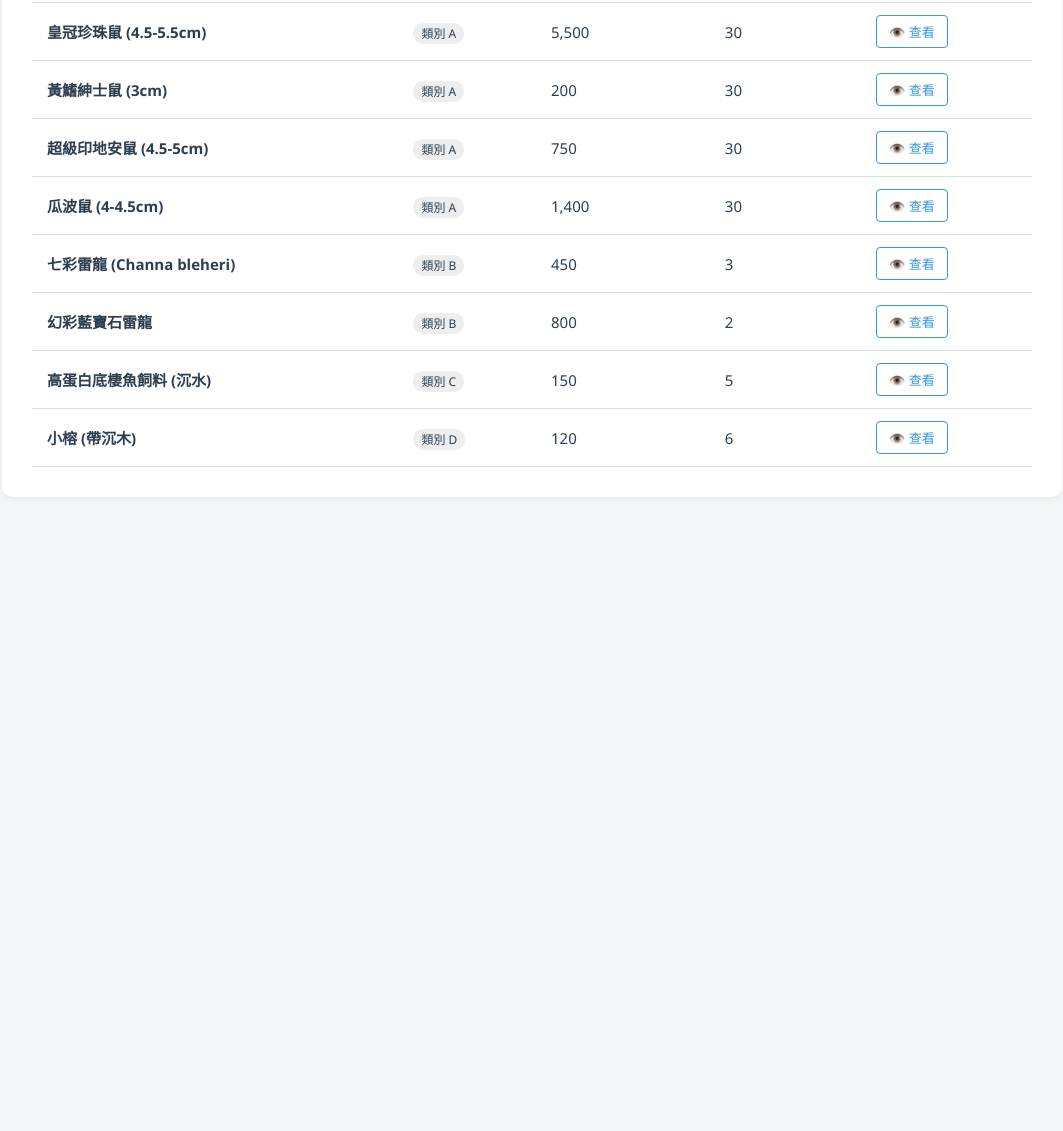
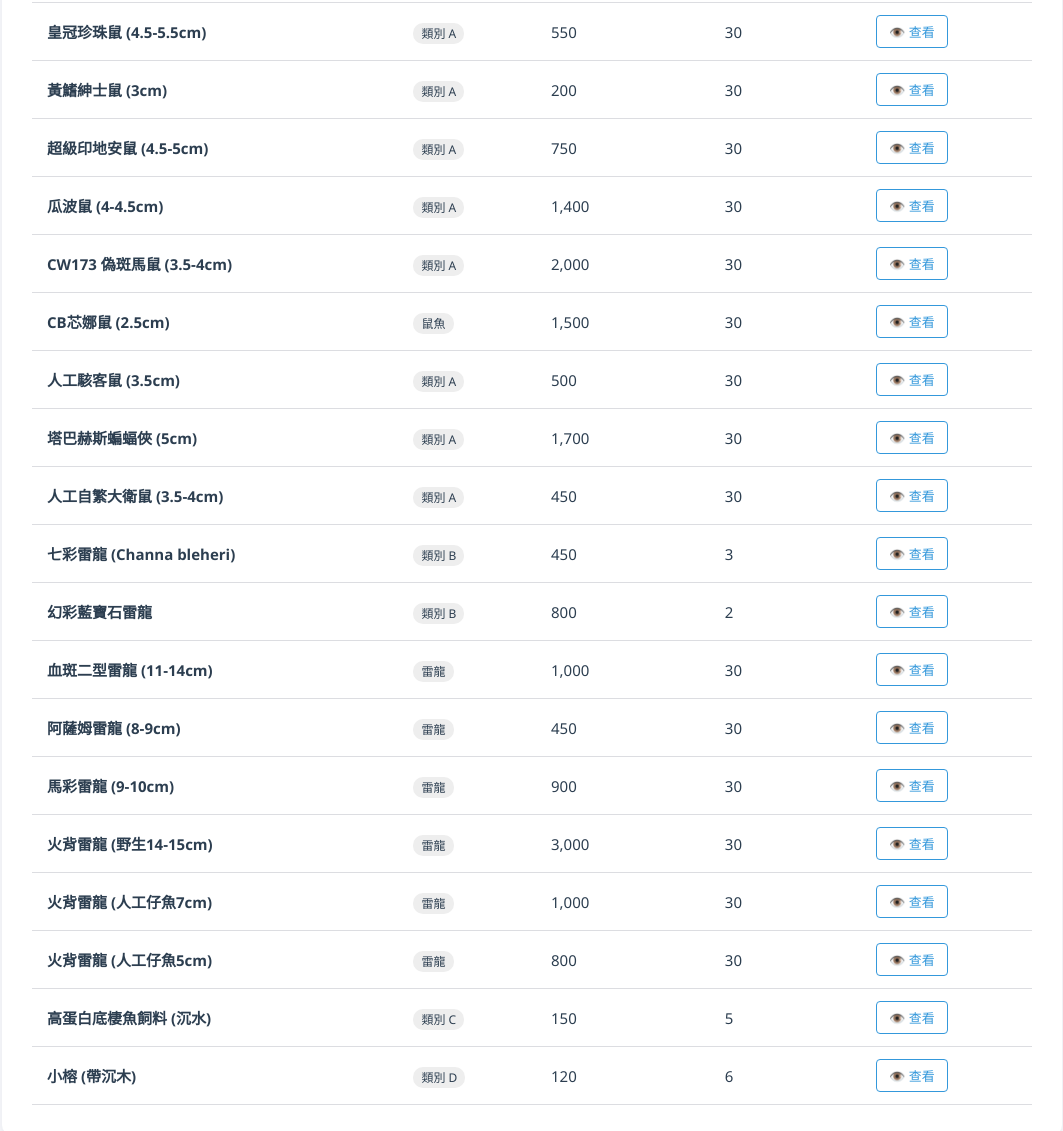
Before and after one commit to fishhunter584-cmd/fish-inventory, a plain HTML site: page index.html in a window 1280 px wide. Shown: the part 459-1590 px from the top of the page, without its empty margins (108-1171 px from the left). Before the commit the page ends 976 px from the top, so only its background shows below. Drawn offline with Linux system fonts and the light colour scheme.

Commit message:
Update index.html

```diff
--- a/index.html
+++ b/index.html
@@ -317,7 +317,7 @@
             category: 'corydoras',
             categoryName: '類別 A',
             name: '皇冠珍珠鼠 (4.5-5.5cm)',
-            price: 5500,
+            price: 550,
             stock: 30,
             image: 'https://images.unsplash.com/photo-1522069169874-c58ec4b604f1?auto=format&fit=crop&w=500&q=60'
         },
@@ -346,6 +346,46 @@
             image: 'https://images.unsplash.com/photo-1522069169874-c58ec4b604f1?auto=format&fit=crop&w=500&q=60'
         },
         {
+            category: 'corydoras',
+            categoryName: '類別 A',
+            name: 'CW173 偽斑馬鼠 (3.5-4cm)',
+            price: 2000,
+            stock: 30,
+            image: 'https://images.unsplash.com/photo-1522069169874-c58ec4b604f1?auto=format&fit=crop&w=500&q=60'
+        },
+        {
+            category: 'corydoras',
+            categoryName: '鼠魚',
+            name: 'CB芯娜鼠 (2.5cm)',
+            price: 1500,
+            stock: 30,
+            image: 'https://images.unsplash.com/photo-1522069169874-c58ec4b604f1?auto=format&fit=crop&w=500&q=60'
+        },
+        {
+            category: 'corydoras',
+            categoryName: '類別 A',
+            name: '人工駭客鼠 (3.5cm)',
+            price: 500,
+            stock: 30,
+            image: 'https://images.unsplash.com/photo-1522069169874-c58ec4b604f1?auto=format&fit=crop&w=500&q=60'
+        },
+        {
+            category: 'corydoras',
+            categoryName: '類別 A',
+            name: '塔巴赫斯蝙蝠俠 (5cm)',
+            price: 1700,
+            stock: 30,
+            image: 'https://images.unsplash.com/photo-1522069169874-c58ec4b604f1?auto=format&fit=crop&w=500&q=60'
+        },
+        {
+            category: 'corydoras',
+            categoryName: '類別 A',
+            name: '人工自繁大衛鼠 (3.5-4cm)',
+            price: 450,
+            stock: 30,
+            image: 'https://images.unsplash.com/photo-1522069169874-c58ec4b604f1?auto=format&fit=crop&w=500&q=60'
+        },
+        {
             category: 'snakehead',
             categoryName: '類別 B',
             name: '七彩雷龍 (Channa bleheri)',
@@ -360,6 +400,54 @@
             price: 800,
             stock: 2,
             image: 'https://images.unsplash.com/photo-1534043464124-3be32fe000c9?auto=format&fit=crop&w=500&q=60'
+        },
+        {
+            category: 'corydoras',
+            categoryName: '雷龍',
+            name: '血斑二型雷龍 (11-14cm)',
+            price: 1000,
+            stock: 30,
+            image: 'https://images.unsplash.com/photo-1522069169874-c58ec4b604f1?auto=format&fit=crop&w=500&q=60'
+        },
+        {
+            category: 'corydoras',
+            categoryName: '雷龍',
+            name: '阿薩姆雷龍  (8-9cm)',
+            price: 450,
+            stock: 30,
+            image: 'https://images.unsplash.com/photo-1522069169874-c58ec4b604f1?auto=format&fit=crop&w=500&q=60'
+        },
+        {
+            category: 'corydoras',
+            categoryName: '雷龍',
+            name: '馬彩雷龍 (9-10cm)',
+            price: 900,
+            stock: 30,
+            image: 'https://images.unsplash.com/photo-1522069169874-c58ec4b604f1?auto=format&fit=crop&w=500&q=60'
+        },
+        {
+            category: 'corydoras',
+            categoryName: '雷龍',
+            name: '火背雷龍 (野生14-15cm)',
+            price: 3000,
+            stock: 30,
+            image: 'https://images.unsplash.com/photo-1522069169874-c58ec4b604f1?auto=format&fit=crop&w=500&q=60'
+        },
+        {
+            category: 'corydoras',
+            categoryName: '雷龍',
+            name: '火背雷龍 (人工仔魚7cm)',
+            price: 1000,
+            stock: 30,
+            image: 'https://images.unsplash.com/photo-1522069169874-c58ec4b604f1?auto=format&fit=crop&w=500&q=60'
+        },
+        {
+            category: 'corydoras',
+            categoryName: '雷龍',
+            name: '火背雷龍 (人工仔魚5cm)',
+            price: 800,
+            stock: 30,
+            image: 'https://images.unsplash.com/photo-1522069169874-c58ec4b604f1?auto=format&fit=crop&w=500&q=60'
         },
         {
             category: 'food',
```
